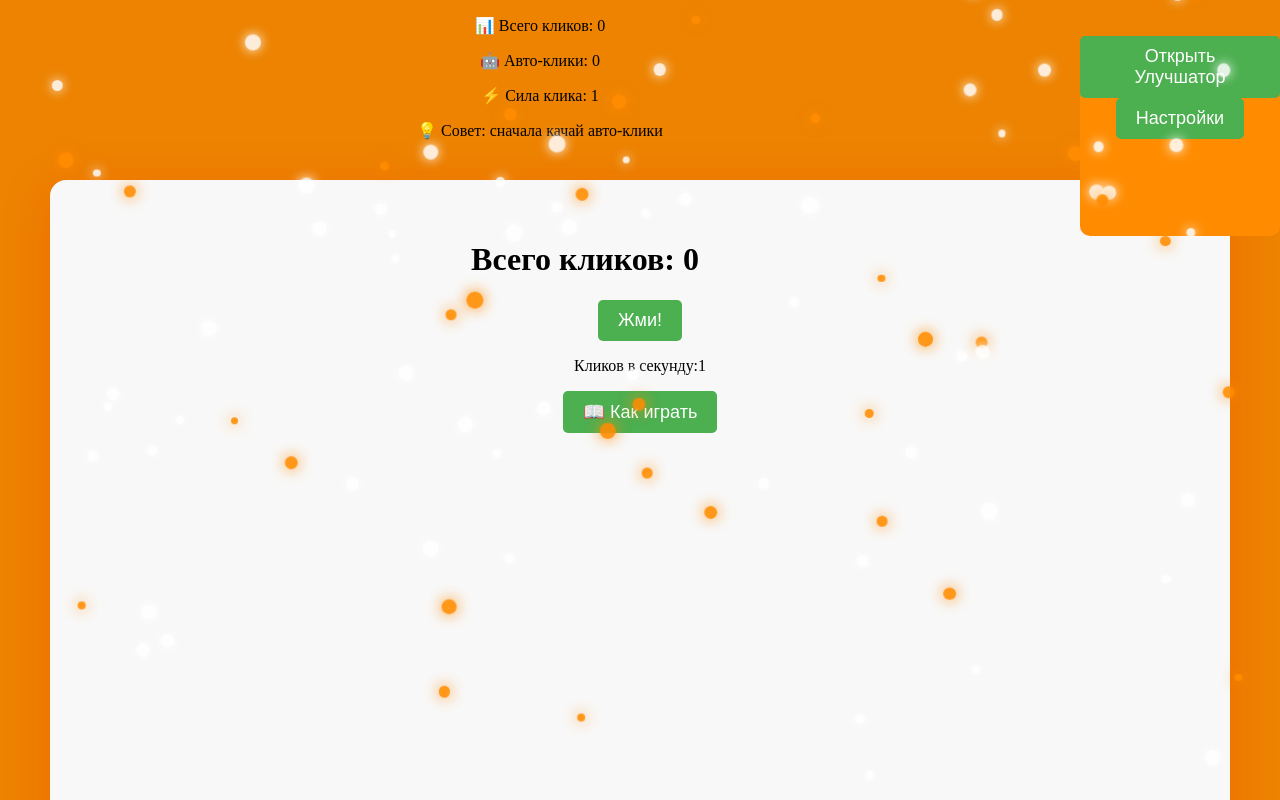
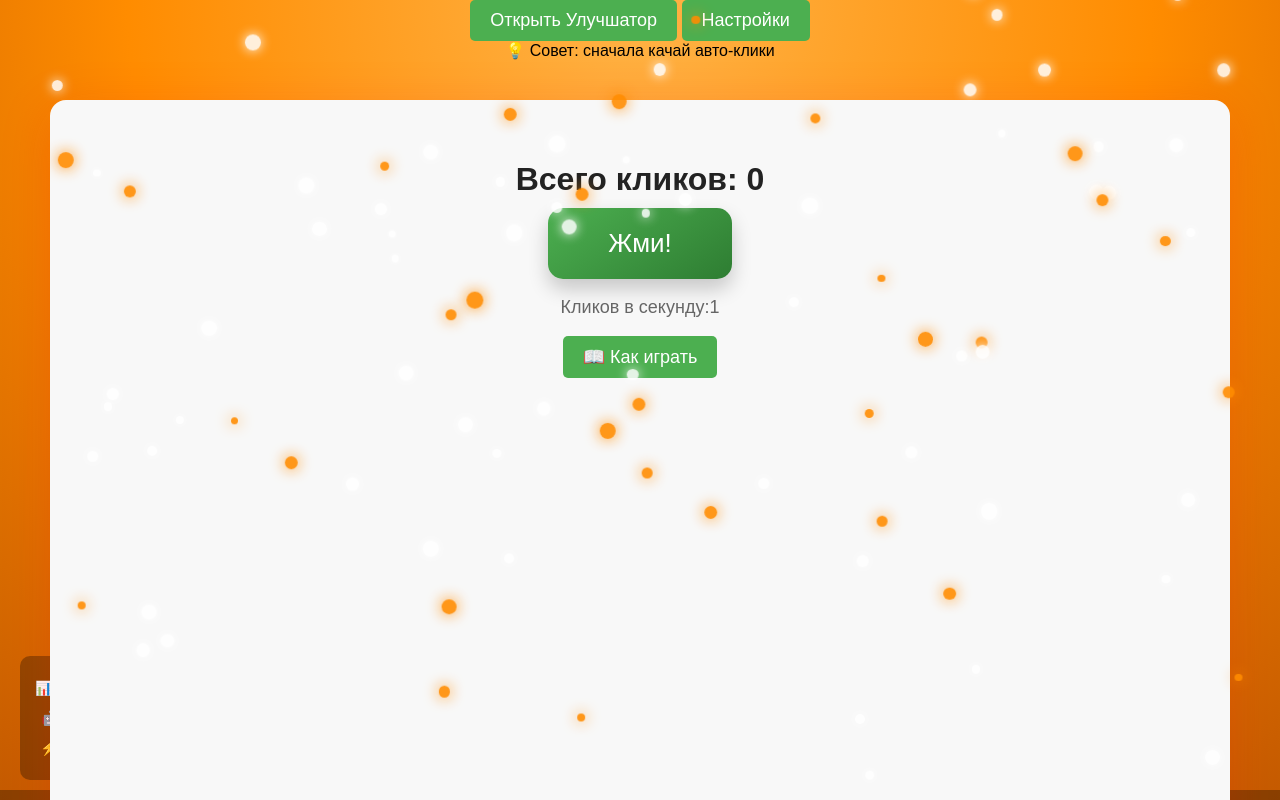
Before and after one commit to Skittles124/ClickerG, a plain HTML site: page index.html in a window 1280 px wide. Shown: the top 800 px of the page. Drawn offline with Linux system fonts and the light colour scheme.

Commit message:
Update style.css

```diff
--- a/style.css
+++ b/style.css
@@ -1,22 +1,85 @@
 body {
-    text-align: center;
     margin: 0;
     padding: 0;
-    background: #ed8300;
     min-height: 100vh;
-    margin: 0;
+    text-align: center;
+
+    background: radial-gradient(circle at top, #ffb347, #ff8c00, #c45a00);
+    font-family: Arial, sans-serif;
+}
+.main-content {
+    background: rgba(255, 255, 255, 0.95);
+    max-width: 600px;
+    margin: 60px auto;
+    padding: 40px;
+    border-radius: 20px;
+
+    box-shadow: 0 20px 60px rgba(0,0,0,0.25);
+    backdrop-filter: blur(6px);
+}
+#button {
+    font-size: 26px;
+    padding: 20px 60px;
+    border-radius: 15px;
+
+    background: linear-gradient(145deg, #4CAF50, #2e7d32);
+    box-shadow: 0 10px 20px rgba(0,0,0,0.2);
+
+    transition: 0.2s;
 }
 
-#upgrade {
-    height: 200px;
-    width: 200px;
-    background-color: #ff8c00;
-    margin: 20px auto;
-    border-radius: 10px;
-    cursor: pointer;
-    float: right;
+#button:hover {
+    transform: scale(1.05);
 }
 
+#button:active {
+    transform: scale(0.95);
+}
+#h1 {
+    font-size: 32px;
+    margin-bottom: 10px;
+    color: #222;
+}
+
+#clicksminute {
+    font-size: 18px;
+    color: #666;
+}
+#upgrade {
+    #upgrade {
+    position: fixed;
+    right: 20px;
+    top: 20px;
+
+    width: 220px;
+    padding: 15px;
+
+    background: rgba(0,0,0,0.2);
+    border-radius: 15px;
+
+    display: flex;
+    flex-direction: column;
+    gap: 8px;
+}
+#upgrade button {
+    font-size: 14px;
+    padding: 10px;
+    border-radius: 10px;
+
+    background: #ff9800;
+    color: white;
+
+    transition: 0.2s;
+}
+
+#upgrade button:hover {
+    background: #e68900;
+    transform: scale(1.03);
+};
+.hidden {
+    display: none !important;
+}
+}
 .main-content {
     background: #f8f8f8;
     max-width: 1100px;
@@ -26,7 +89,6 @@ body {
     min-height: calc(100vh - 80px);
     box-shadow: 0 10px 50px rgba(246, 19, 19, 0.2);
 }
-
 button {
     padding: 10px 20px;
     font-size: 18px;
@@ -36,16 +98,13 @@ button {
     border-radius: 5px;
     cursor: pointer;
 }
-
 button:hover {
     background-color: #45a049;
 }
-
 #clicker {
     display: grid;
     float: left;
 }
-
 #game {
     display: grid;
     margin:0 auto;
@@ -103,11 +162,9 @@ button:hover {
     cursor: pointer;
     box-shadow: 0 5px 15px rgba(211, 47, 47, 0.4);
 }
-
 #winButton:hover {
     background-color: #b71c1c;
 }
-
 #winScreen {
     position: fixed;
     top: 0; left: 0;
@@ -120,7 +177,6 @@ button:hover {
     color: white;
     text-align: center;
 }
-
 #winScreen h2 {
     font-size: 60px;
     margin-bottom: 20px;
@@ -131,23 +187,122 @@ button:hover {
     transform: scale(0.92);
     transition: 0.2s;
 }
-
 .cooldown {
     animation: pulse 1s linear;
 }
 
 @keyframes pulse {
-
     0% {
         transform: scale(1);
     }
-
     50% {
         transform: scale(0.85);
     }
-
     100% {
         transform: scale(1);
     }
+}
+#floatTextContainer {
+    position: fixed;
+    top: 0;
+    left: 0;
+    width: 100%;
+    height: 100%;
 
+    pointer-events: none;
+    z-index: 9999;
 }
+
+.floatText {
+    position: absolute;
+    font-size: 22px;
+    font-weight: bold;
+    color: #fff;
+
+    animation: floatUp 0.8s ease-out forwards;
+    text-shadow: 0 0 10px rgba(0,0,0,0.4);
+}
+
+@keyframes floatUp {
+    0% {
+        opacity: 1;
+        transform: translateY(0);
+    }
+    100% {
+        opacity: 0;
+        transform: translateY(-80px);
+    }
+}
+#button {
+    transition: transform 0.1s;
+}
+
+#button:active {
+    transform: scale(0.9);
+}
+#clickParticles {
+    position: fixed;
+    top: 0;
+    left: 0;
+    width: 100%;
+    height: 100%;
+
+    pointer-events: none;
+    z-index: 9999;
+}
+
+.particleClick {
+    position: absolute;
+    width: 8px;
+    height: 8px;
+    border-radius: 50%;
+
+    background: #ffd54f;
+    box-shadow: 0 0 10px #ffb300;
+
+    animation: pop 0.6s ease-out forwards;
+}
+
+@keyframes pop {
+    0% {
+        opacity: 1;
+        transform: translate(0, 0) scale(1);
+    }
+    100% {
+        opacity: 0;
+        transform: translate(var(--dx), var(--dy)) scale(0.3);
+    }
+}
+html, body {
+    height: 100%;
+    overflow-x: hidden;
+}
+#statsPanel {
+    position: fixed;
+    bottom: 20px;
+    left: 20px;
+
+    background: rgba(0,0,0,0.3);
+    color: white;
+
+    padding: 10px 15px;
+    border-radius: 10px;
+
+    font-size: 14px;
+}
+#progressBar {
+    position: fixed;
+    bottom: 0;
+    left: 0;
+
+    width: 100%;
+    height: 10px;
+    background: rgba(0,0,0,0.3);
+}
+
+#progressFill {
+    height: 100%;
+    width: 0%;
+    background: gold;
+    transition: 0.2s;
+}
```
